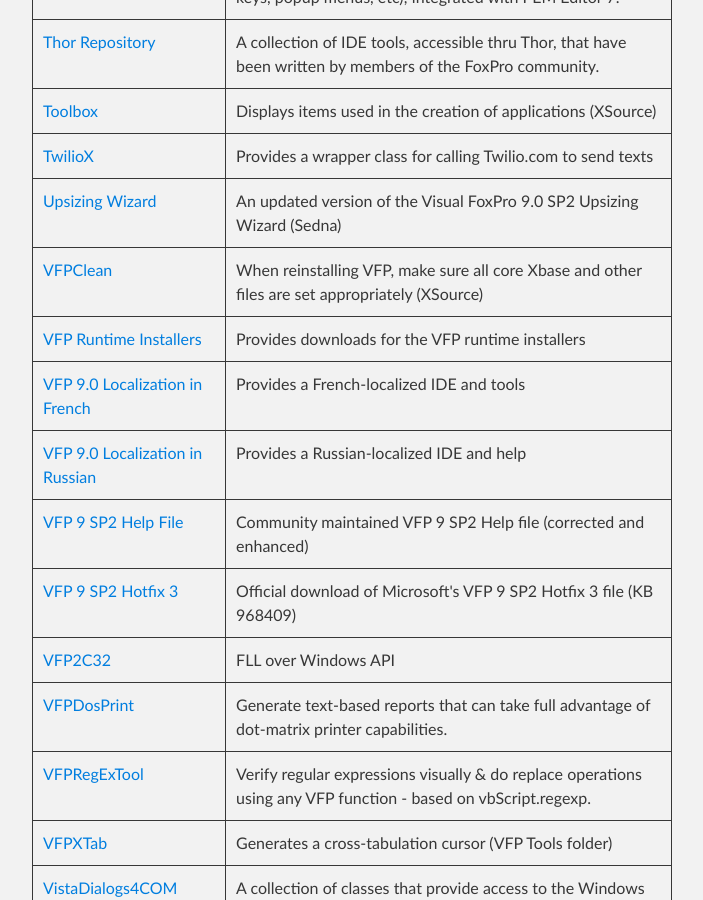
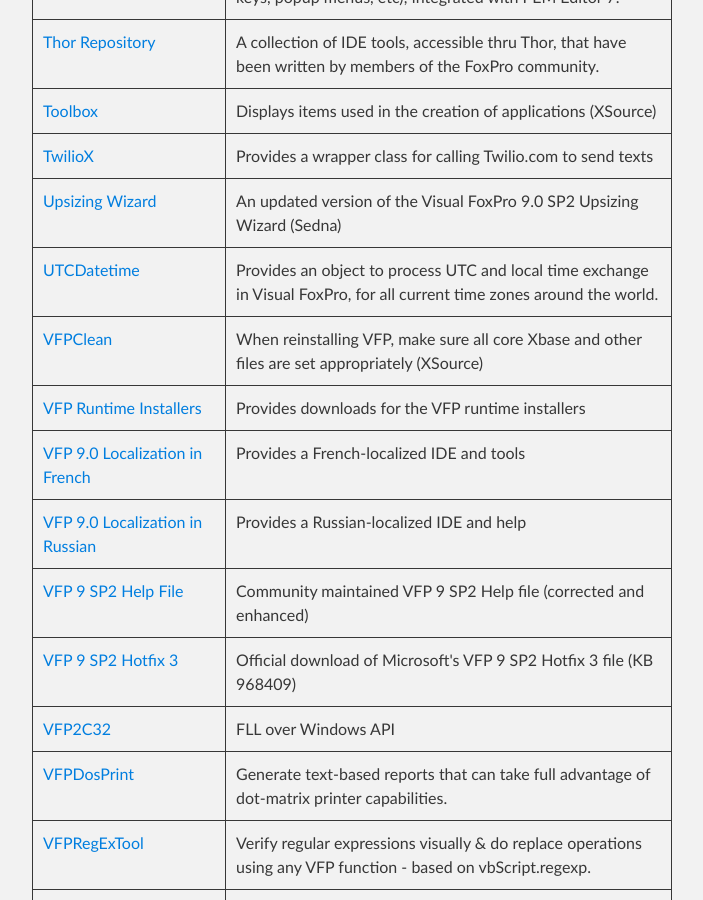
Before and after one commit to VFPX/VFPX.github.io, a Jekyll site: the page built from projects.md, in a window 1280 px wide and 900 px high, scrolled down 4947 px. Shown: the whole window, without its empty margins (288-991 px from the left). Built offline with Jekyll 4.4.1, drawn with Linux system fonts in a browser that asks for light colours; our own code applies the rules of GitHub Pages for plain Markdown files.

Commit message:
Added new project (UTCDateTime) to the projects.json file.

```diff
--- a/_data/projects.json
+++ b/_data/projects.json
@@ -450,6 +450,12 @@
     "state": "Production release"
   },
   {
+    "project": "UTCDatetime",
+    "url": "https://github.com/atlopes/UTCDatetime",
+    "description": "Provides an object to process UTC and local time exchange in Visual FoxPro, for all current time zones around the world.",
+    "state": "Production release"
+  },
+  {
     "project": "VFPClean",
     "url": "https://github.com/VFPX/VFPClean",
     "description": "When reinstalling VFP, make sure all core Xbase and other files are set appropriately (XSource)",
```
